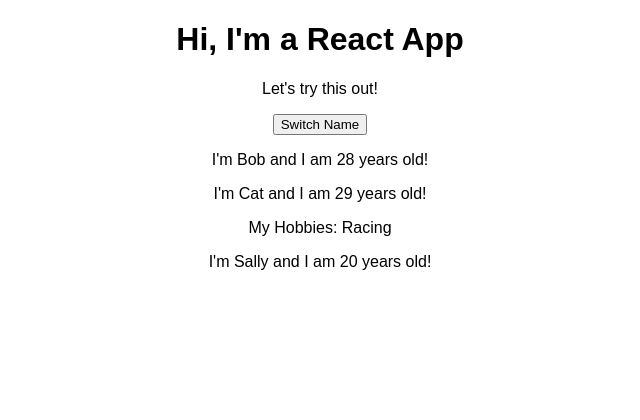
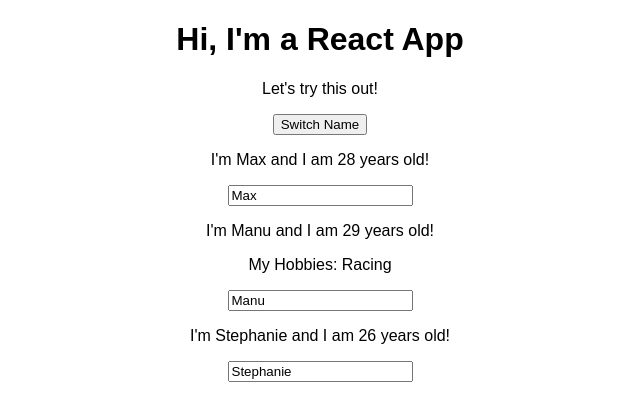
Before and after one commit to mkthewlis/react-complete-guide, a React (Create React App) app: page / in a window 1280 px wide. Shown: the top 420 px of the page, without its empty margins (320-960 px from the left). Built offline with nearby package versions, Linux system fonts and the light colour scheme.

Commit message:
feat: updated onClick functionality to include input fields that users can enter their own name into, and returned to original class & component setup

```diff
--- a/src/App.js
+++ b/src/App.js
@@ -5,37 +5,58 @@
 class App extends Component {
   state = {
     persons: [
-      { name: 'Bob', age: 28 },
-      { name: 'Cat', age: 29 },
-      { name: 'Sally', age: 20},
-    ]
-  }
+      { name: 'Max', age: 28 },
+      { name: 'Manu', age: 29 },
+      { name: 'Stephanie', age: 26 }
+    ],
+    otherState: 'some other value'
+  };
 
-  switchNameHandler = () => {
+  switchNameHandler = (newName) => {
     // console.log('Was clicked!');
-    // DON'T DO THIS: this.state.persons[0].name = 'Bobbity';
+    // DON'T DO THIS: this.state.persons[0].name = 'Maximilian';
     this.setState({
-      persons:[
-        { name: 'Bobbity', age: 28 },
-        { name: 'Cat', age: 29 },
-        { name: 'Sally', age: 31},
+      persons: [
+        { name: newName, age: 28 },
+        { name: 'Manu', age: 29 },
+        { name: 'Stephanie', age: 27 }
       ]
-    })
-  }
+    });
+  };
+
+  // This handler changes the second name to whatever is typed into the input with the 'event' and 'target'
+  nameChangedHandler = (event) => {
+    this.setState({
+      persons: [
+        { name: 'Max', age: 28 },
+        { name: event.target.value, age: 29 },
+        { name: 'Stephanie', age: 26 }
+      ]
+    });
+  };
 
   render() {
     return (
       <div className="App">
         <h1>Hi, I'm a React App</h1>
         <p>Let's try this out!</p>
-        <button onClick={this.switchNameHandler}>Switch Name</button>
-        <Person name={this.state.persons[0].name} age={this.state.persons[0].age}/>
-        <Person name={this.state.persons[1].name} age={this.state.persons[1].age}>My Hobbies: Racing</Person>
-        <Person name={this.state.persons[2].name} age={this.state.persons[2].age}/>
+        <button onClick={() => this.switchNameHandler('Maxilian!!')}>Switch Name</button>
+        <Person
+          name={ this.state.persons[0].name}
+          age={ this.state.persons[0].age}/>
+        <Person
+          name={ this.state.persons[1].name}
+          age={ this.state.persons[1].age}
+          click={this.switchNameHandler.bind(this, 'Max!')} // Makes clicking on Manu's name change Max's name. Below the name changes to whatever is typed in the input.
+          changed={this.nameChangedHandler}>My Hobbies: Racing
+        </Person>
+        <Person
+          name={ this.state.persons[2].name}
+          age={ this.state.persons[2].age}/>
       </div>
     );
     // return React.createElement('div', {className: 'App'}, React.createElement('h1', null, 'Does this work now?'));
   }
-}
+};
 
 export default App;
--- a/src/Person/Person.js
+++ b/src/Person/Person.js
@@ -3,8 +3,9 @@
 const person = (props) => {
     return (
         <div>
-            <p>I'm {props.name} and I am {props.age} years old!</p>
+            <p onClick={props.click}>I'm {props.name} and I am {props.age} years old!</p>
             <p>{props.children}</p>
+            <input type="text" onChange={props.changed} value={props.name}/>
         </div>
     )
 };
```
